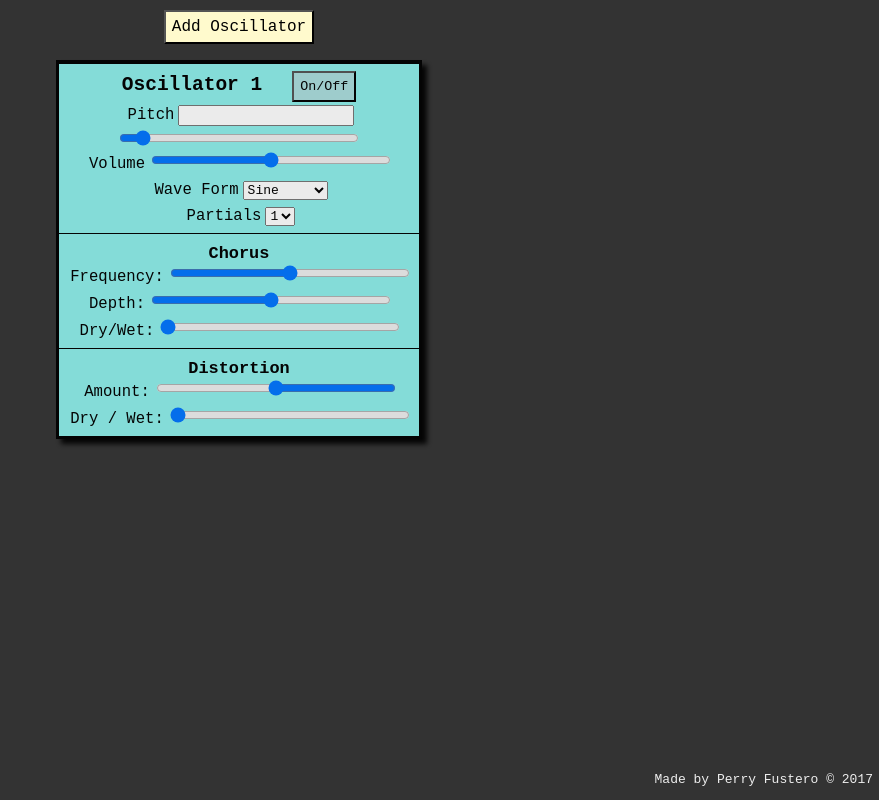
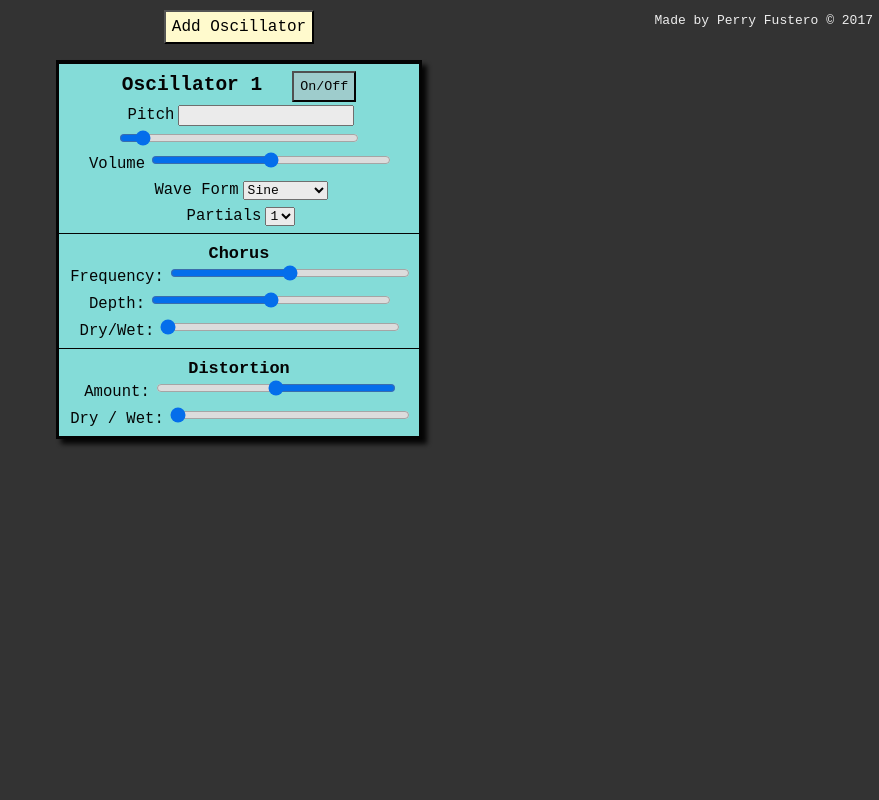
Before and after one commit to perryf/Synth-Builder, a React app: page / in a window 1280 px wide. Shown: the whole page, without its empty margins (401-1280 px from the left). Built offline with nearby package versions, Linux system fonts and the light colour scheme.

Commit message:
footer changed to header

```diff
--- a/public/index.html
+++ b/public/index.html
@@ -13,8 +13,8 @@
       You need to enable JavaScript to run this app.
     </noscript>
     <div id="root"></div>
-    <footer>
-      <p class="footer-text">Made by Perry Fustero &copy 2017</p>
-    </footer>
+    <div class="copy">
+      <p class="copy-text">Made by Perry Fustero &copy 2017</p>
+    </div>
   </body>
 </html>
--- a/public/style.css
+++ b/public/style.css
@@ -1,10 +1,10 @@
-footer {
+.copy {
   position: absolute;
-  bottom: 0;
-  width: 100%;
+  top: 0;
+  right: 0;
 }
 
-.footer-text {
+.copy-text {
   color: #EEE;
   text-align: right;
   padding-right: 6px;
```
